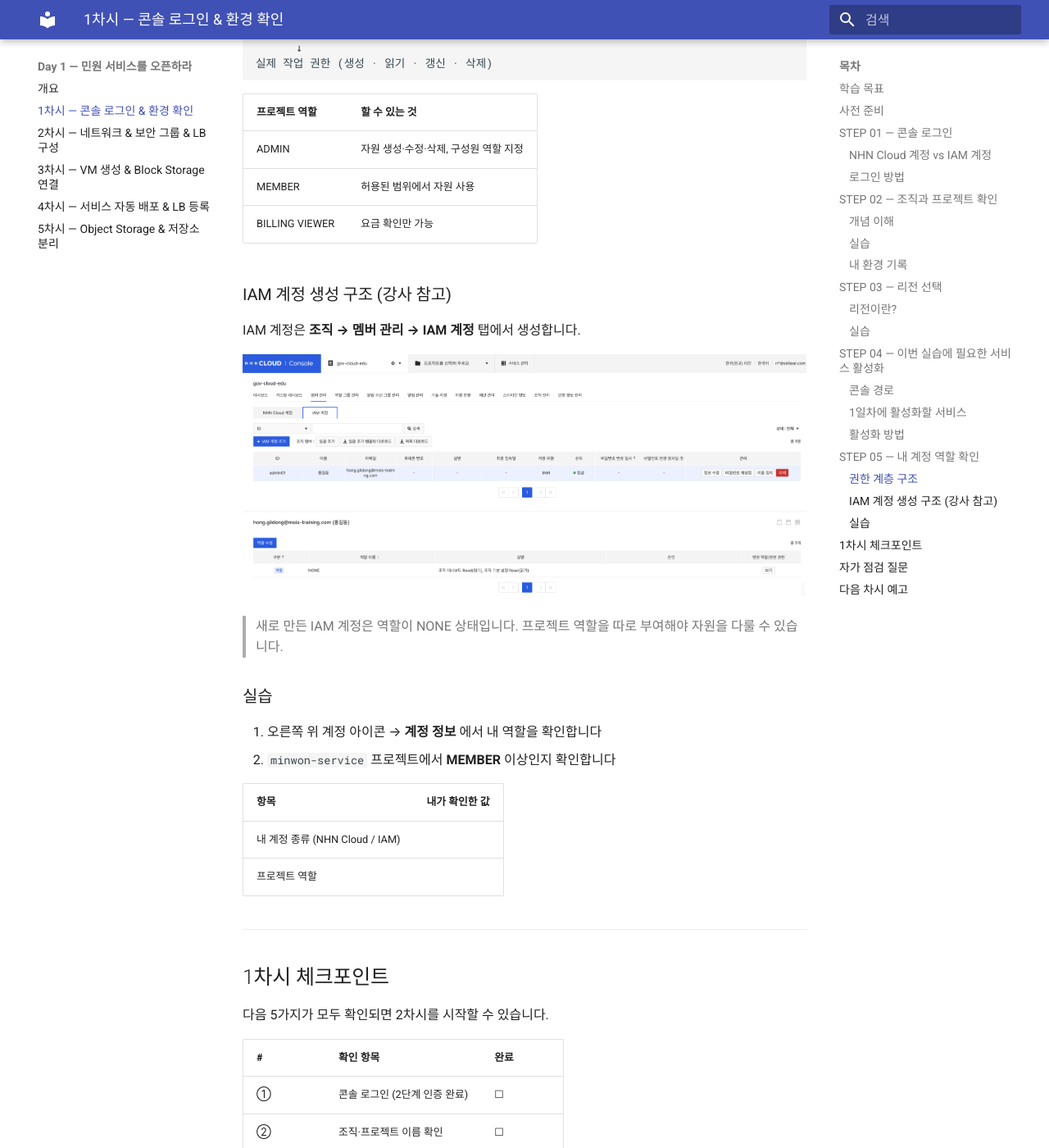
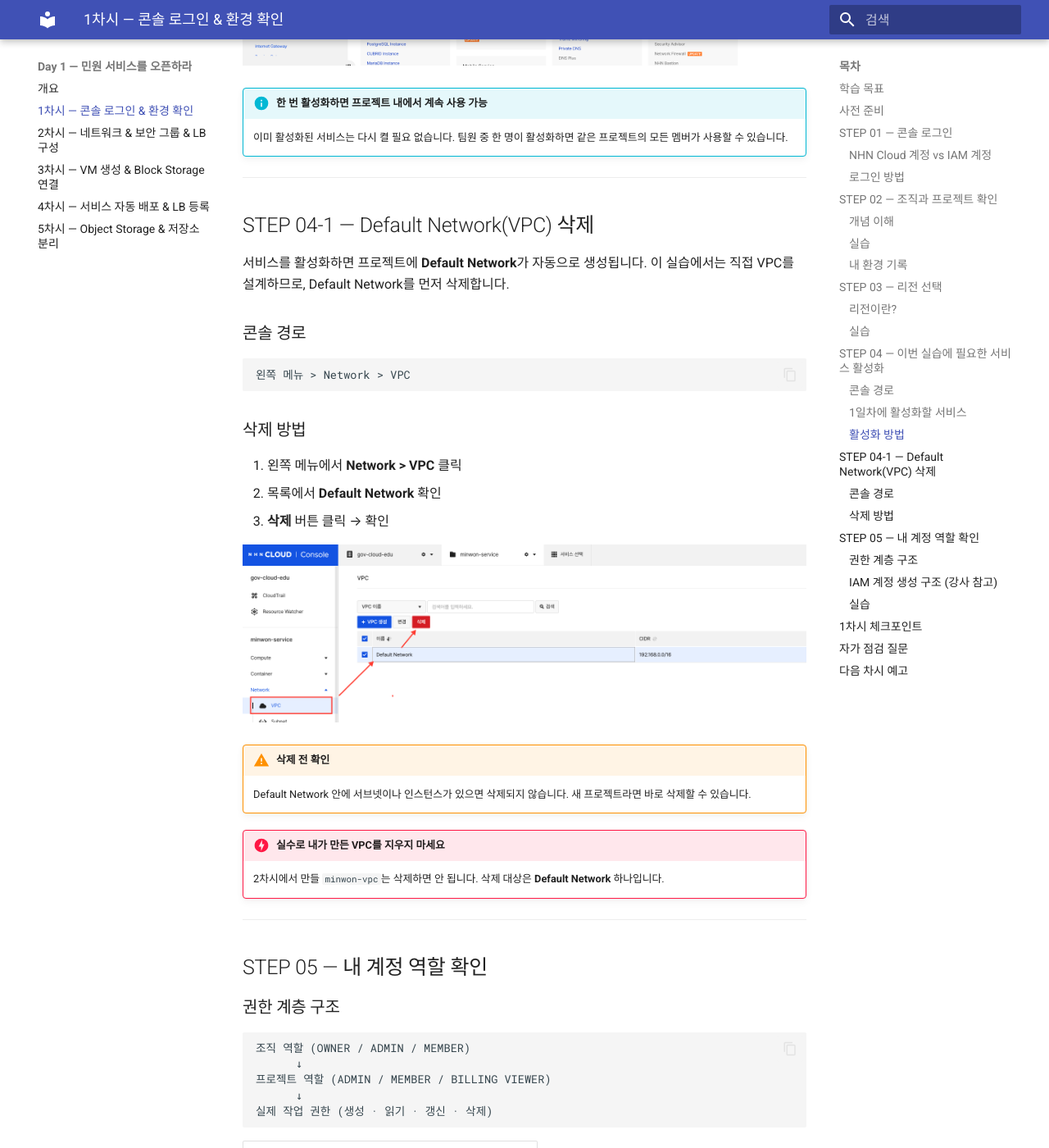
Before and after one commit to skilleat-labs/cloud-native-minwon-lab, an MkDocs documentation site: the page built from docs/day1/session1.md, in a window 1280 px wide and 1400 px high, scrolled down 4994 px. Shown: the whole window at 82% size. Built offline with MkDocs 1.6.1 and Material for MkDocs 9.7.7, drawn with Linux system fonts in a browser that asks for light colours; some of the changed text lies outside the part shown.

Commit message:
Add service activation screenshot and Default VPC deletion step
- images/05-service-activation.png: 서비스 활성화 캡쳐
- images/06-delete-default-vpc.png: Default Network 삭제 캡쳐
- STEP 04-1: Network > VPC에서 Default Network 삭제 안내
- 체크포인트 ⑤ 추가

Co-Authored-By: Claude Sonnet 4.6 <noreply@anthropic.com>

````diff
--- a/docs/day1/session1.md
+++ b/docs/day1/session1.md
@@ -138,9 +138,40 @@ NHN Cloud는 서비스를 **프로젝트 단위로 켜야** 사용할 수 있습
 2. 분류별로 위 서비스를 찾아 **활성화** 클릭
 3. 왼쪽 메뉴에 해당 서비스가 나타나면 완료
 
+![서비스 활성화 화면](./images/05-service-activation.png)
+
 !!! info "한 번 활성화하면 프로젝트 내에서 계속 사용 가능"
     이미 활성화된 서비스는 다시 켤 필요 없습니다.
     팀원 중 한 명이 활성화하면 같은 프로젝트의 모든 멤버가 사용할 수 있습니다.
+
+---
+
+## STEP 04-1 — Default Network(VPC) 삭제
+
+서비스를 활성화하면 프로젝트에 **Default Network**가 자동으로 생성됩니다.
+이 실습에서는 직접 VPC를 설계하므로, Default Network를 먼저 삭제합니다.
+
+### 콘솔 경로
+
+```
+왼쪽 메뉴 > Network > VPC
+```
+
+### 삭제 방법
+
+1. 왼쪽 메뉴에서 **Network > VPC** 클릭
+2. 목록에서 **Default Network** 확인
+3. **삭제** 버튼 클릭 → 확인
+
+![Default Network 삭제 화면](./images/06-delete-default-vpc.png)
+
+!!! warning "삭제 전 확인"
+    Default Network 안에 서브넷이나 인스턴스가 있으면 삭제되지 않습니다.
+    새 프로젝트라면 바로 삭제할 수 있습니다.
+
+!!! danger "실수로 내가 만든 VPC를 지우지 마세요"
+    2차시에서 만들 `minwon-vpc`는 삭제하면 안 됩니다.
+    삭제 대상은 **Default Network** 하나입니다.
 
 ---
 
@@ -193,7 +224,8 @@ IAM 계정은 **조직 → 멤버 관리 → IAM 계정** 탭에서 생성합니
 | ② | 조직·프로젝트 이름 확인 | ☐ |
 | ③ | 리전 — 한국(판교) 선택 | ☐ |
 | ④ | 1일차 필요 서비스 7개 활성화 | ☐ |
-| ⑤ | 내 계정 역할 확인 | ☐ |
+| ⑤ | Default Network(VPC) 삭제 완료 | ☐ |
+| ⑥ | 내 계정 역할 확인 | ☐ |
 
 ---
 
````
Also changed, not shown: docs/day1/images/05-service-activation.png (added), docs/day1/images/06-delete-default-vpc.png (added).
